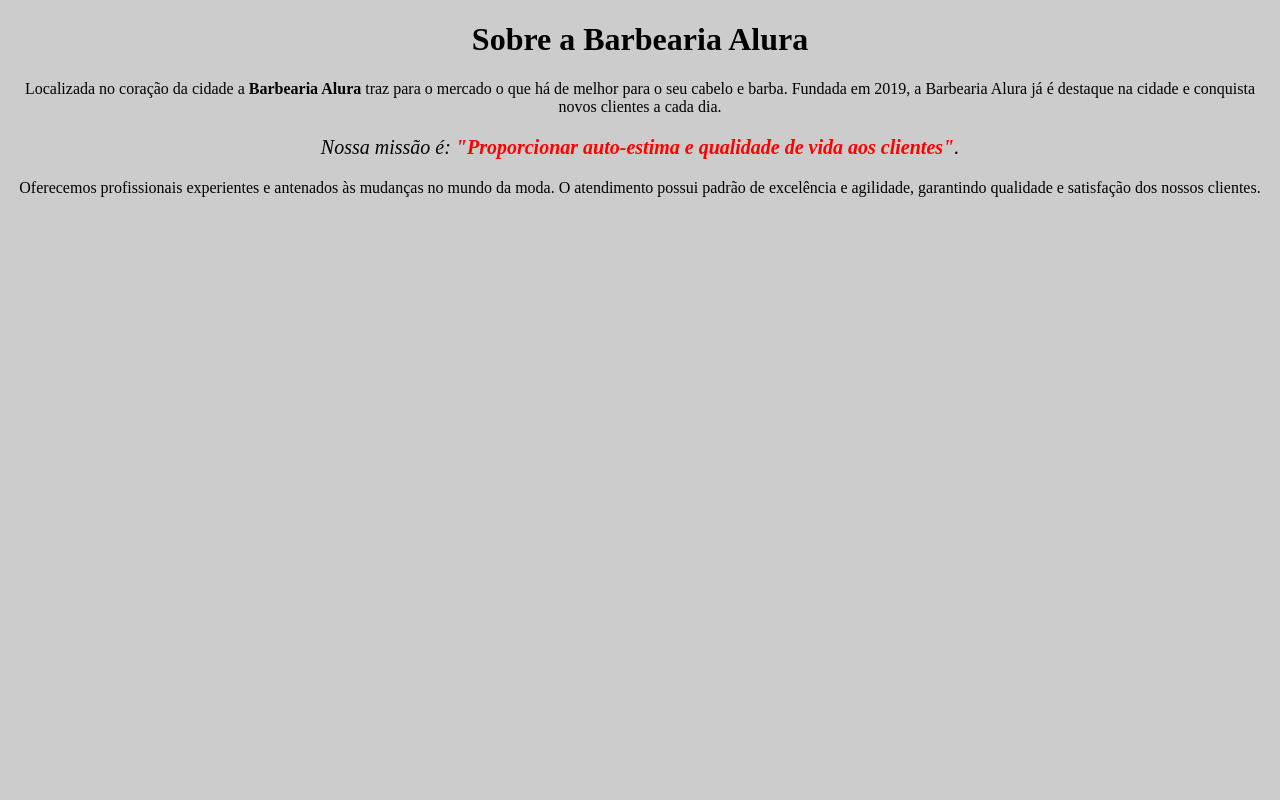
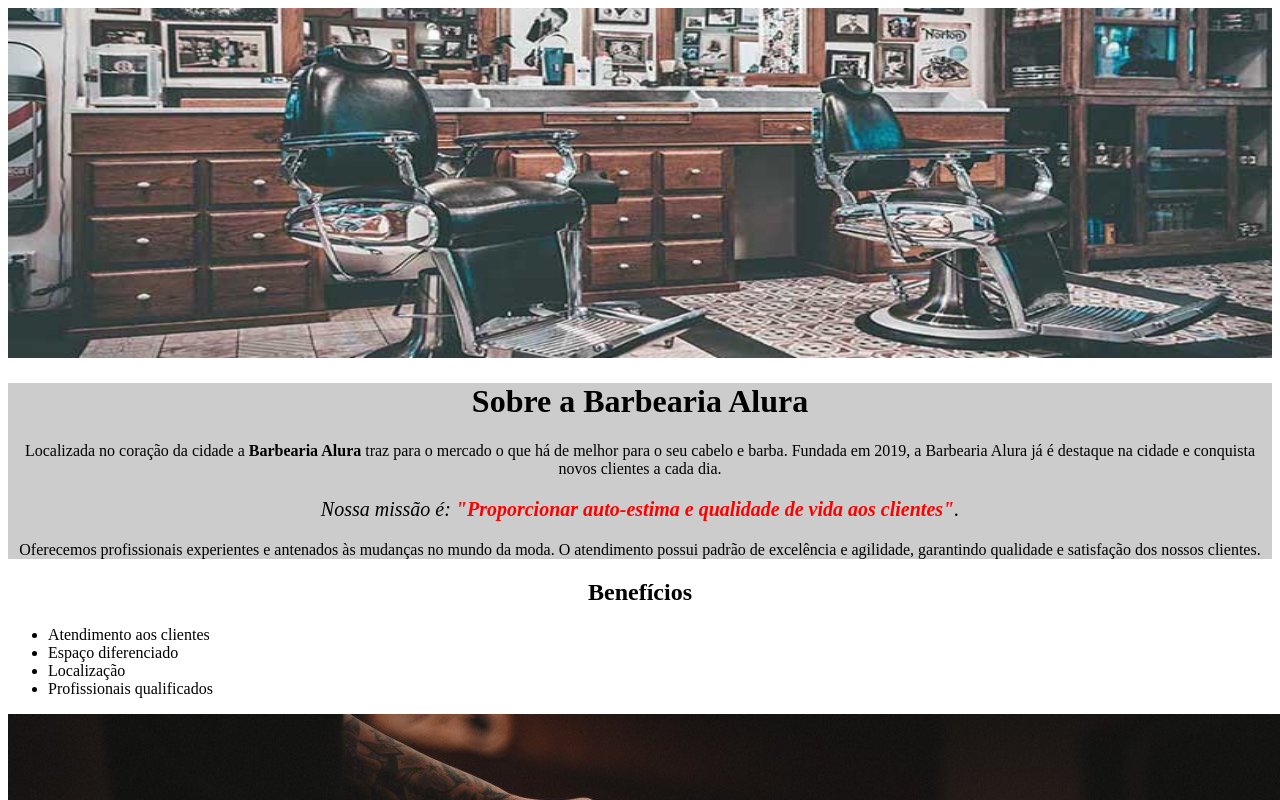
Before and after one commit to Gustavobtfelix/FrontEnd, a plain HTML site: page HTML_CSS/index.html in a window 1280 px wide. Shown: the top 800 px of the page. Drawn offline with Linux system fonts and the light colour scheme.

Commit message:
adicionando classes e imagens

```diff
--- a/HTML_CSS/index.html
+++ b/HTML_CSS/index.html
@@ -1,5 +1,5 @@
 <!--  DOCTYPE = tipo de documento, html = tipo de conteudo, lang = linguagem padrao, head = coisas que não aparecem no corpo do email, body, meta = passa informações para o navegador, charset = conjunto de caracteres,
-     UTF-8 = dicionario, title = nome da pagina, h1 = titulo, p = paragrafo, em = enfase, strong = bold-->
+     UTF-8 = dicionario, title = nome da pagina, h1 = titulo, p = paragrafo, em = enfase, strong = bold, h2 = titulo2, ul = listagem, li = item da lista, class = propriedade css, div = divisoria vss-->
 <!DOCTYPE html>
 <html lang = "pt-br">
     <head>
@@ -15,12 +15,26 @@
         -->
     </head>
     <body> <!--metodo 2 de organizar estilo no css-->
-        <h1 style="text-align: center;">Sobre a Barbearia Alura</h1>
+        <img id="banner" src="banner.jpg">
+        <div class="principal">
+            <h1 style="text-align: center;">Sobre a Barbearia Alura</h1>
 
-        <p>Localizada no coração da cidade a <strong>Barbearia Alura</strong> traz para o mercado o que há de melhor para o seu cabelo e barba. Fundada em 2019, a Barbearia Alura já é destaque na cidade e conquista novos clientes a cada dia.</p>
+            <p>Localizada no coração da cidade a <strong>Barbearia Alura</strong> traz para o mercado o que há de melhor para o seu cabelo e barba. Fundada em 2019, a Barbearia Alura já é destaque na cidade e conquista novos clientes a cada dia.</p>
+            <p id="missao"><em>Nossa missão é: <strong> "Proporcionar auto-estima e qualidade de vida aos clientes"</strong>.</em></p>
+            <p>Oferecemos profissionais experientes e antenados às mudanças no mundo da moda. O atendimento possui padrão de excelência e agilidade, garantindo qualidade e satisfação dos nossos clientes.</p>
+        </div>
 
-        <p style = "font-size: 20px"><em>Nossa missão é: <strong> "Proporcionar auto-estima e qualidade de vida aos clientes"</strong>.</em></p>
-        <p>Oferecemos profissionais experientes e antenados às mudanças no mundo da moda. O atendimento possui padrão de excelência e agilidade, garantindo qualidade e satisfação dos nossos clientes.</p>
+        <div class="beneficios">
+            <h2> Benefícios</h2>
+
+            <ul>
+                <li class="beneficios">Atendimento aos clientes</li>
+                <li class="beneficios">Espaço diferenciado</li>
+                <li class="beneficios">Localização</li>
+                <li class="beneficios">Profissionais qualificados</li>
+            </ul>
+            <img src="beneficios.jpg" class="imagemBeneficios">
+        </div>
     </body>
 
 </html>
--- a/HTML_CSS/style.css
+++ b/HTML_CSS/style.css
@@ -1,9 +1,26 @@
-body {
+
+#banner {
+    width: 100%;
+    height: 350px;
+}
+.principal { /* principal é uma classe que se encontra no css*/
     background: #CCCCCC;
 }
 p {
     text-align: center; /*propriedade do css que vai ser utilizado no html*/
 }
+#missao { /*missao é um id que se encontra no html*/
+    font-size: 20px
+}
 em strong {
     color: red;
 }
+.itens {
+    font-style: italic;
+}
+.beneficios {
+    background: #FFFFFF;
+}
+h2 {
+    text-align: center;
+}
```
Also changed, not shown: HTML_CSS/atribuições em um time FrontEnd/Front.jpg (added), HTML_CSS/atribuições em um time FrontEnd/UI.jpg (added), HTML_CSS/atribuições em um time FrontEnd/UX.jpg (added), HTML_CSS/banner.jpg (added), HTML_CSS/beneficios.jpg (added).
